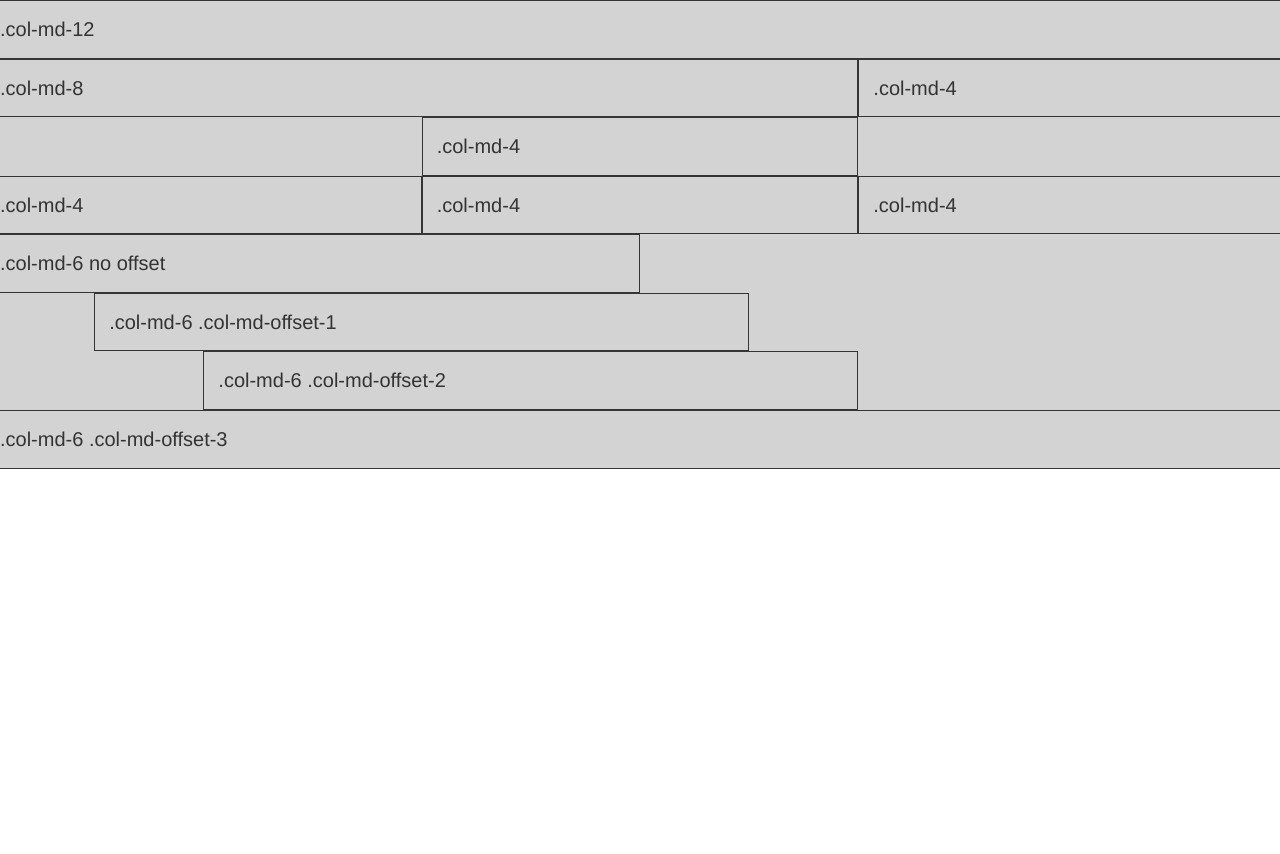
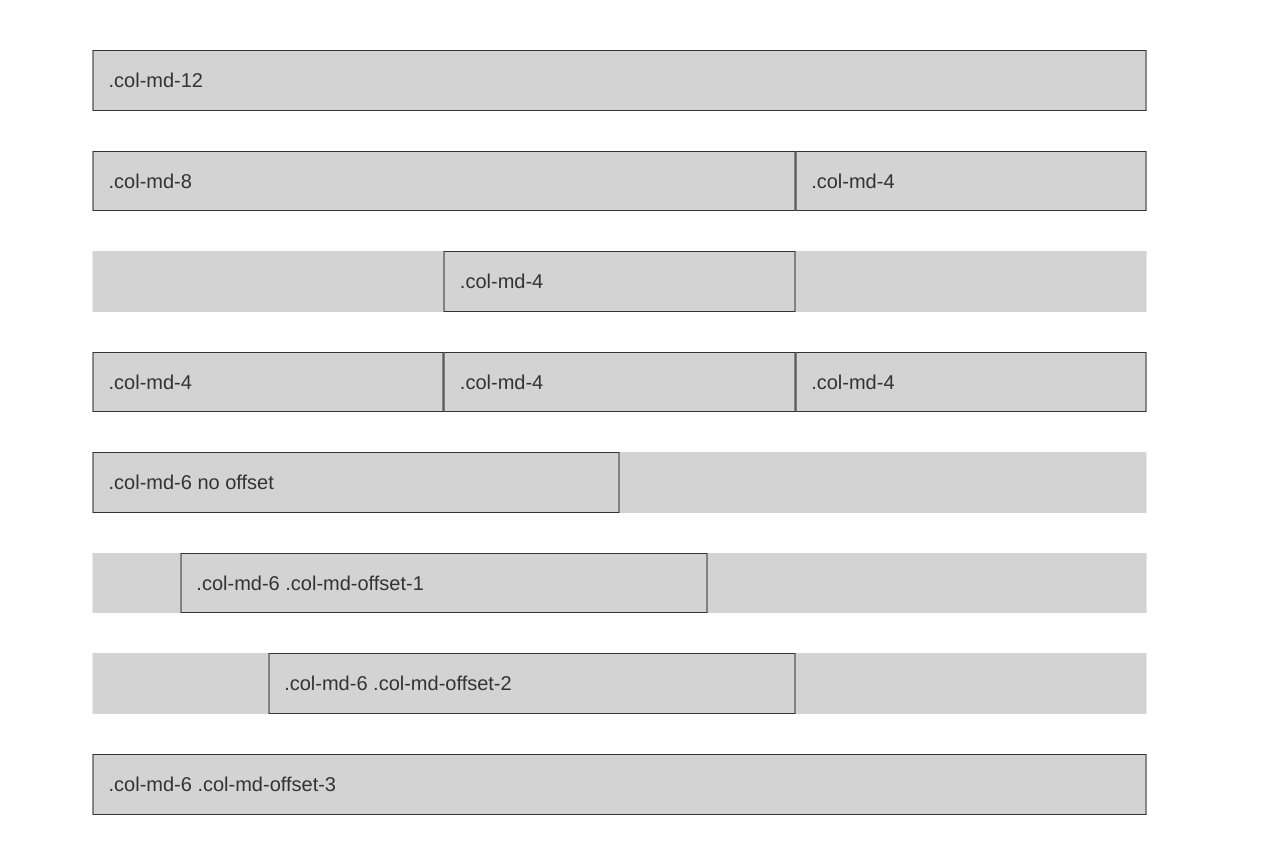
Before and after one commit to kodosenshi/ptwdi-may, a plain HTML site: page bootstrap.html in a window 1280 px wide. Before the commit the page ends 800 px from the top, so only its background shows below. Drawn offline with nearby package versions, Linux system fonts and the light colour scheme.

Commit message:
update bootstrap example

```diff
--- a/bootstrap.html
+++ b/bootstrap.html
@@ -10,6 +10,7 @@
 </head>
 
 <body>
+    <div class="wrapper">
         <div class="row">
             <div class="col col-md-12">.col-md-12</div>
         </div>
@@ -43,6 +44,8 @@
                     col-lg-12
                     col-lg-offset-0">.col-md-6 .col-md-offset-3</div>
         </div>
+    </div>
+
 </body>
 
 </html>
--- a/css/bootstrap.css
+++ b/css/bootstrap.css
@@ -1,10 +1,17 @@
+.wrapper {
+  width: 80%;
+  margin: 0 auto;
+  margin-top: 50px;
+  transform: translateX(-2%);
+}
+
 .row {
   background: lightgray;
+  margin-bottom: 40px;
 }
 
 .col {
   font-size: 20px;
-  /*border: 1px solid;*/
-  box-shadow: inset 0px 0px 0px 1px rgba(0,0,0,0.75);
+  border: 1px solid;
   padding: 15px;
 }
```
Lines whose indentation alone changed are shown as unchanged.
